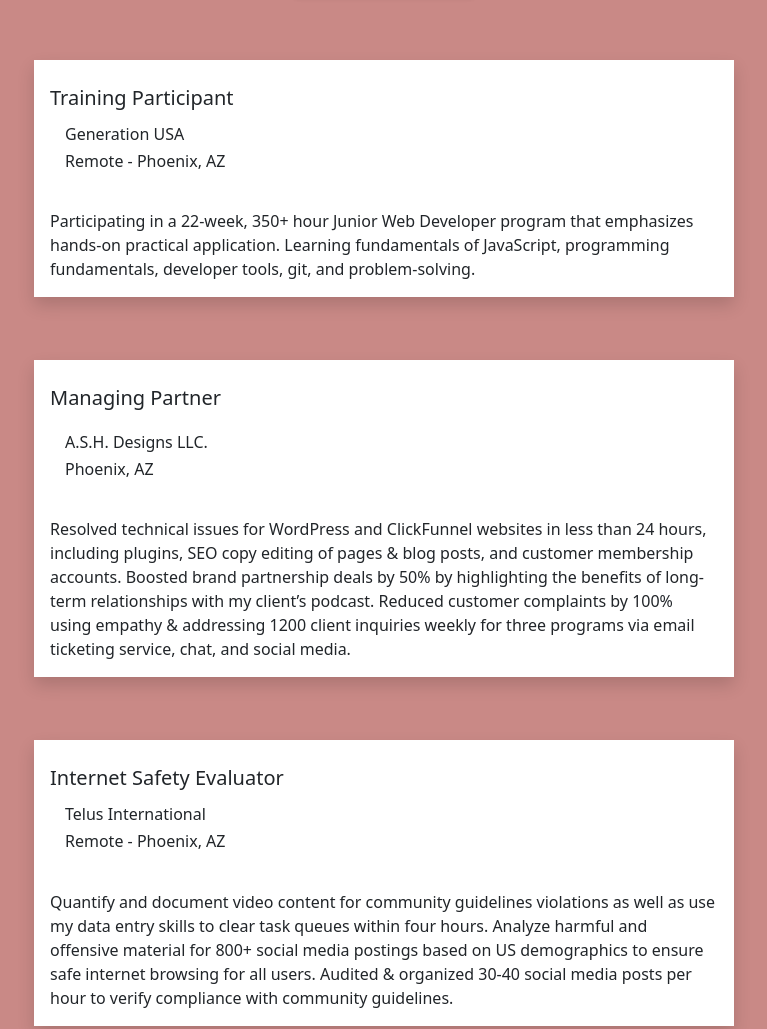
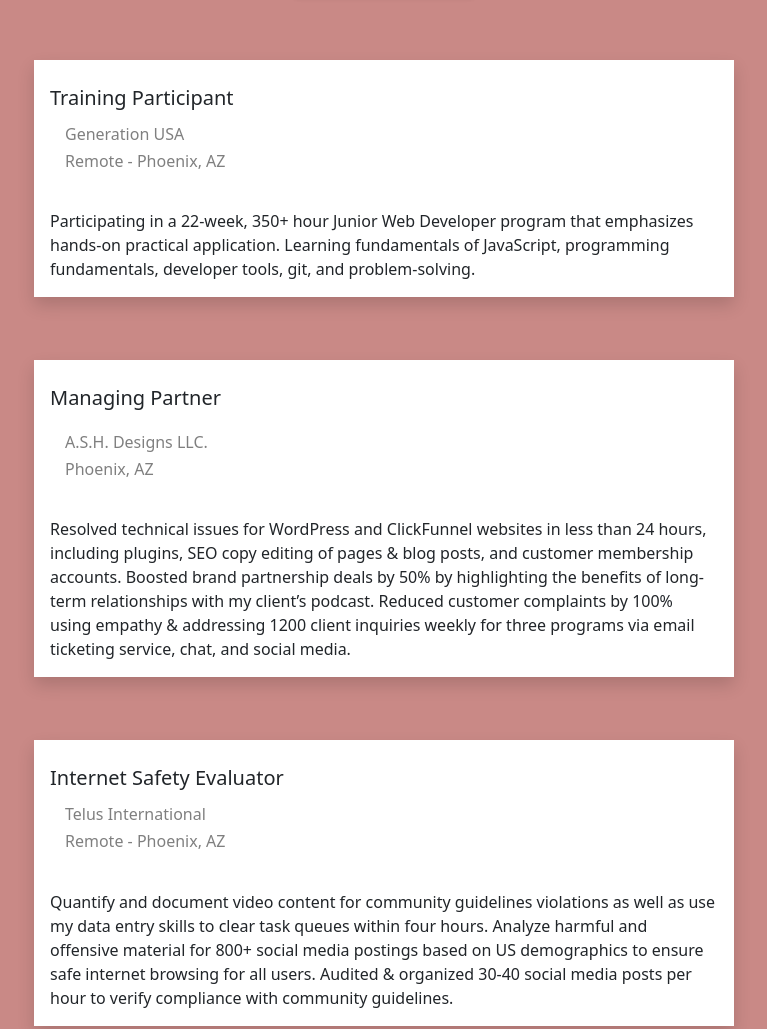
Before and after one commit to AshDesignsllc/AshDesignsllc.github.io, a plain HTML site: page resume.html in a window 1280 px wide. Shown: the part 252-1281 px from the top of the page, without its empty margins (256-1023 px from the left). Drawn offline with nearby package versions, Linux system fonts and the light colour scheme.

```diff
--- a/resume.html
+++ b/resume.html
@@ -50,7 +50,7 @@
 
     <main>
         <div class="container-fluid">
-            <h1 class="text-center">Experience</h1>
+            <h1 class="text-center text-white">Experience</h1>
             <div class="d-flex justify-content-center">
                 <a href="../assets/pdfs/ASHorne_Resume_JWD.pdf"><button type="button"
                         class="btn btn-primary shadow-sm shadow-intensity-sm shadow-primary">Download Resume</button></a>
@@ -61,8 +61,8 @@
                     <div class="d-flex flex-row">
                         <div class="row">
                             <div class="col">
-                                <h6>Generation USA</h6>
-                                <h6>Remote - Phoenix, AZ</h6>
+                                <h6 class="text-black-50">Generation USA</h6>
+                                <h6 class="text-black-50">Remote - Phoenix, AZ</h6>
                             </div>
                         </div>
                     </div>
@@ -79,8 +79,8 @@
                         <div class="row">
                             <div class="col">
                                 <h6>
-                                    <h6>A.S.H. Designs LLC.</h6>
-                                    <h6>Phoenix, AZ</h6>
+                                    <h6 class="text-black-50">A.S.H. Designs LLC.</h6>
+                                    <h6 class="text-black-50">Phoenix, AZ</h6>
                             </div>
                         </div>
                     </div>
@@ -99,8 +99,8 @@
                     <div class="d-flex flex-row">
                         <div class="row">
                             <div class="col">
-                                <h6>Telus International</h6>
-                                <h6>Remote - Phoenix, AZ</h6>
+                                <h6 class="text-black-50">Telus International</h6>
+                                <h6 class="text-black-50">Remote - Phoenix, AZ</h6>
                             </div>
                         </div>
                     </div>
```
Also changed, not shown: index.html (+10 -0 lines).
